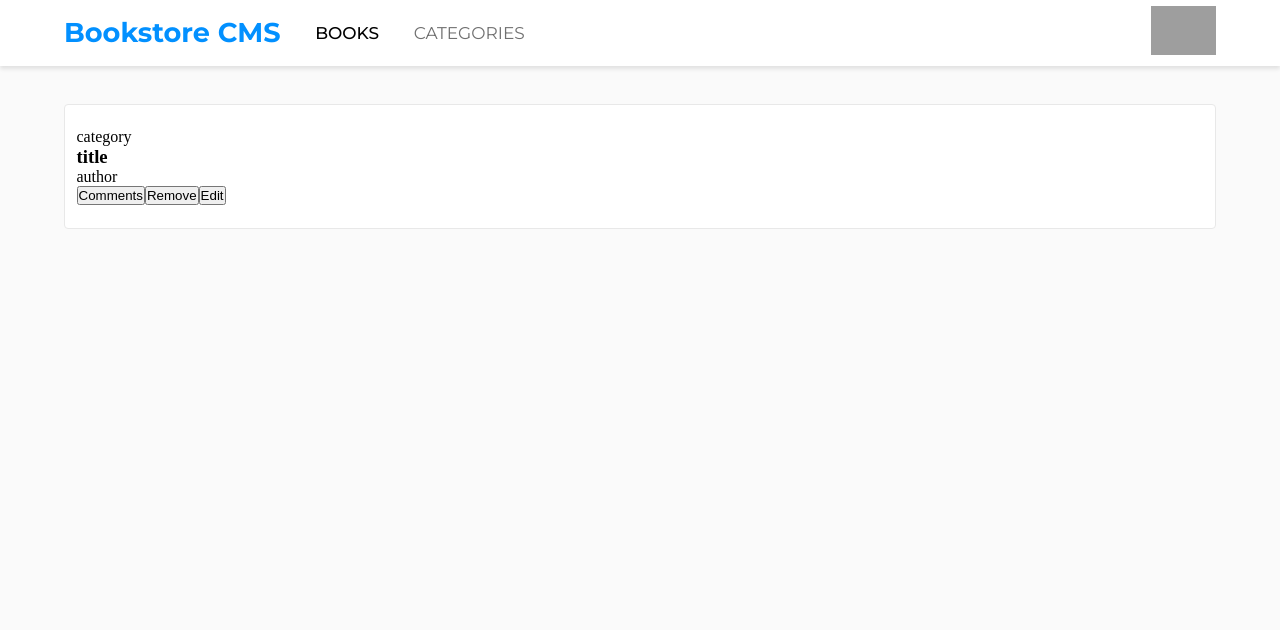
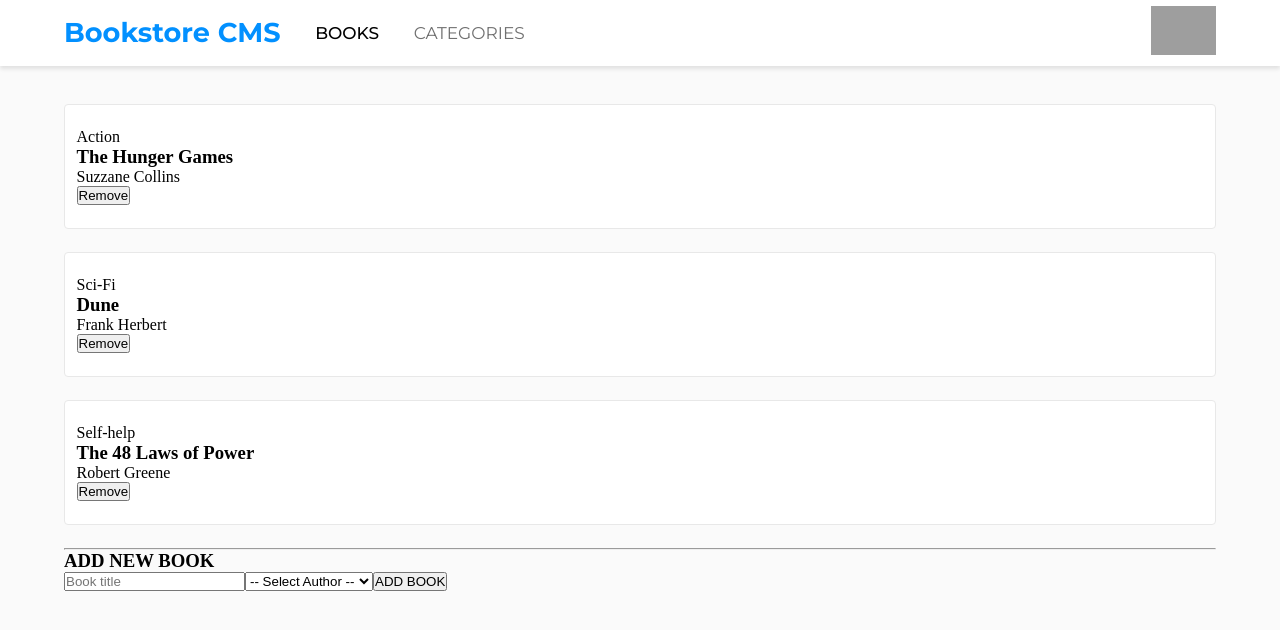
Before and after one commit to migo1/book-store, a React (Create React App) app: page / in a window 1280 px wide. Shown: the top 630 px of the page. Built offline with nearby package versions, Linux system fonts and the light colour scheme; grey boxes are pictures that could not be loaded.

Commit message:
iterate-add-and-delete-book

```diff
--- /dev/null
+++ b/src/components/Books/AddBook.js
@@ -0,0 +1,19 @@
+function AddBook() {
+  return (
+    <div className="form-container">
+      <h3>ADD NEW BOOK</h3>
+      <form className="book-form">
+        <input placeholder="Book title" />
+        <select name="author">
+          <option value="">-- Select Author --</option>
+          <option value="Suzzane Collins">Suzzane Collins</option>
+          <option value="Frank Hebert">Frank Hebert</option>
+          <option value="Robert Greene">Robert Greene</option>
+        </select>
+        <button type="submit">ADD BOOK</button>
+      </form>
+    </div>
+  );
+}
+
+export default AddBook;
--- a/src/components/Books/Books.js
+++ b/src/components/Books/Books.js
@@ -1,21 +1,53 @@
+import React, { useState } from 'react';
+import AddBook from './AddBook';
 import './books.css';
 
 function Books() {
+  const [books, setBooks] = useState([
+    {
+      id: 1,
+      title: 'The Hunger Games',
+      author: 'Suzzane Collins',
+      category: 'Action',
+    },
+    {
+      id: 2,
+      title: 'Dune',
+      author: 'Frank Herbert',
+      category: 'Sci-Fi',
+    },
+    {
+      id: 3,
+      title: 'The 48 Laws of Power',
+      author: 'Robert Greene',
+      category: 'Self-help',
+    },
+  ]);
+
+  const handleDelete = (id) => {
+    const updatedBooks = [...books].filter((book) => book.id !== id);
+    setBooks(updatedBooks);
+  };
+
   return (
-    <div className="book-card">
-      <div className="left-detail">
-        <p>category</p>
-        <h3>title</h3>
-        <p>author</p>
-        <div className="book-card-buttons">
-          <button type="button">Comments</button>
-          <button type="button">Remove</button>
-          <button type="button">Edit</button>
+    <>
+      {books.map((book) => (
+        <div className="book-card" key={book.id}>
+          <div className="left-detail">
+            <p>{book.category}</p>
+            <h3>{book.title}</h3>
+            <p>{book.author}</p>
+            <div className="book-card-buttons">
+              <button type="button" onClick={() => handleDelete(book.id)}>
+                Remove
+              </button>
+            </div>
+          </div>
         </div>
-      </div>
-      {/* <div className="middle-detail"></div>
-      <div className="right-detail"></div> */}
-    </div>
+      ))}
+      <hr />
+      <AddBook />
+    </>
   );
 }
 
--- a/src/components/Books/books.css
+++ b/src/components/Books/books.css
@@ -6,4 +6,5 @@
   box-shadow: 0 0 60px 0 var(--black-5);
   display: flex;
   padding: 2% 1%;
+  margin-bottom: 2%;
 }
```
